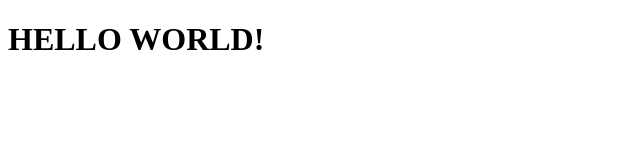
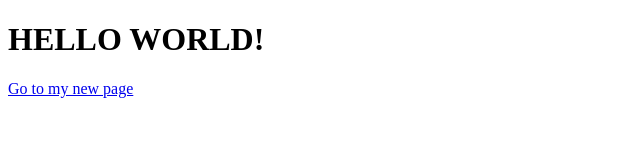
Before and after one commit to xAsenn/xAsenn.github.io, a plain HTML site: page index.html in a window 1280 px wide. Shown: the whole page, without its empty margins (0-640 px from the left). Drawn offline with Linux system fonts and the light colour scheme.

Commit message:
Update index.html

```diff
--- a/index.html
+++ b/index.html
@@ -1,4 +1,5 @@
 <!Doctype HTML>
 <html>
 <h1>HELLO WORLD!</h1>
+<a href="/Stuff/hello.html">Go to my new page</a>
 </html>
```
